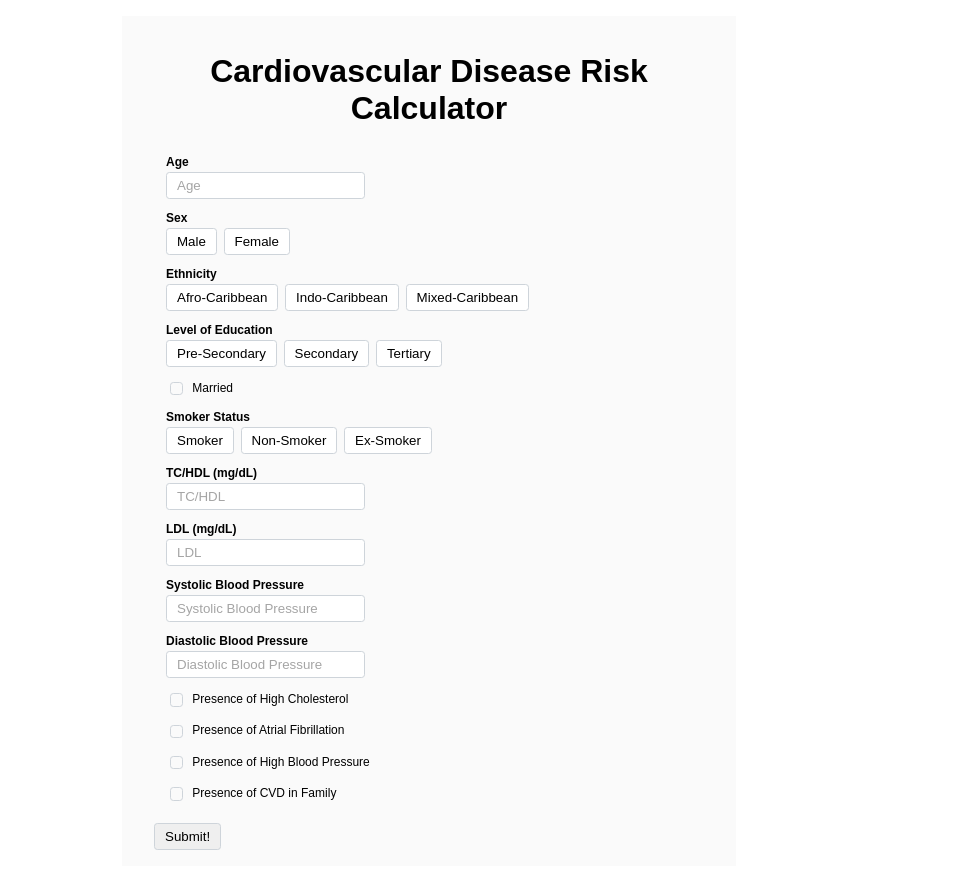
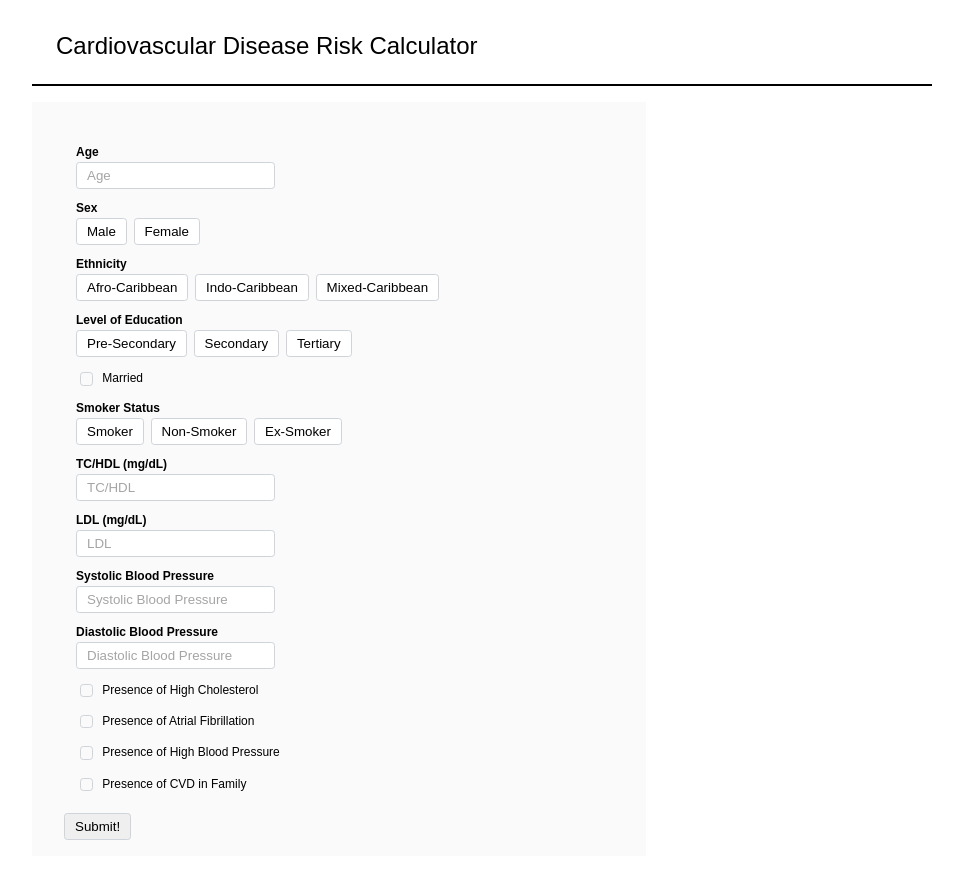
Before and after one commit to jtaaa/CVD-Risk-Calculator-Frontend, a React (Create React App) app: page / in a window 1280 px wide. Shown: the whole page, without its empty margins (158-1121 px from the left). After the commit the page ends 856 px from the top, so only its background shows below. Built offline with nearby package versions, Linux system fonts and the light colour scheme.

Commit message:
Add header and appropriate spacing

```diff
--- a/src/App.css
+++ b/src/App.css
@@ -1,8 +1,11 @@
 .App {
   width: 95%;
-  max-width: 720px;
-  margin: 1em auto;
-  border-radius: 4px;
+  max-width: 900px;
+  margin: 0 auto;
+}
+
+.body {
+  margin-top: 1em;
 }
 
 .score-card {
--- a/src/App.js
+++ b/src/App.js
@@ -2,6 +2,7 @@ import React, { Component } from 'react';
 import './App.css';
 
 import InfoForm from './components/InfoForm';
+import Header from './components/Header';
 
 import fields from './fields';
 import { getScore } from './actions';
@@ -26,9 +27,10 @@ class App extends Component {
   render() {
     return (
       <div className="App">
+        <Header />
+        <div className="body">
           {this.state.page === 0 &&
           <InfoForm
-            header="Cardiovascular Disease Risk Calculator"
               fields={ fields }
               onSubmit={ data => getScore(data, true).then(({ data: score }) => this.setScoreAndToSubmit(score)) } />}
           {this.state.page === 1 &&
@@ -37,6 +39,7 @@ class App extends Component {
             <button onClick={ this.toFormPage }>Back</button>
           </div>}
         </div>
+      </div>
     );
   }
 }
--- /dev/null
+++ b/src/components/Header/index.css
@@ -0,0 +1,10 @@
+.header {
+  padding-top: 2em;
+  padding-bottom: 1.5em;
+  border-bottom: .15em solid black;
+}
+
+.title {
+  margin-left: 1em;
+  font-size: 1.5em;
+}
--- /dev/null
+++ b/src/components/Header/index.js
@@ -0,0 +1,10 @@
+import React from 'react';
+import './index.css';
+
+const Header = () => (
+  <div className="header">
+    <div className="title">Cardiovascular Disease Risk Calculator</div>
+  </div>
+);
+
+export default Header;
```
Lines whose indentation alone changed are shown as unchanged.
